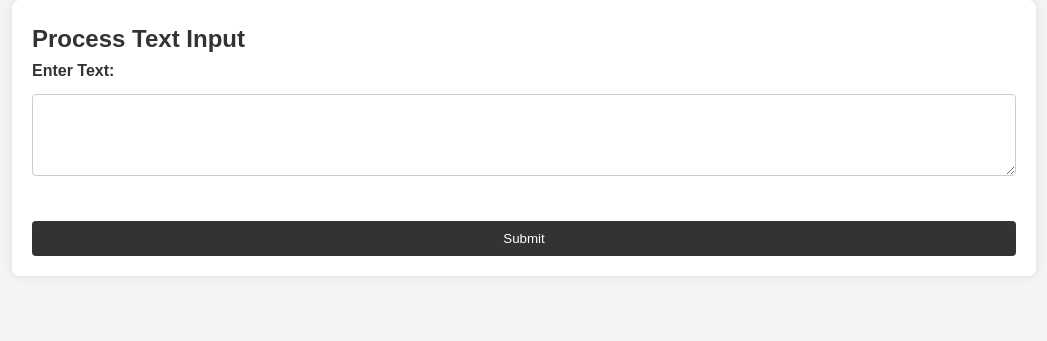
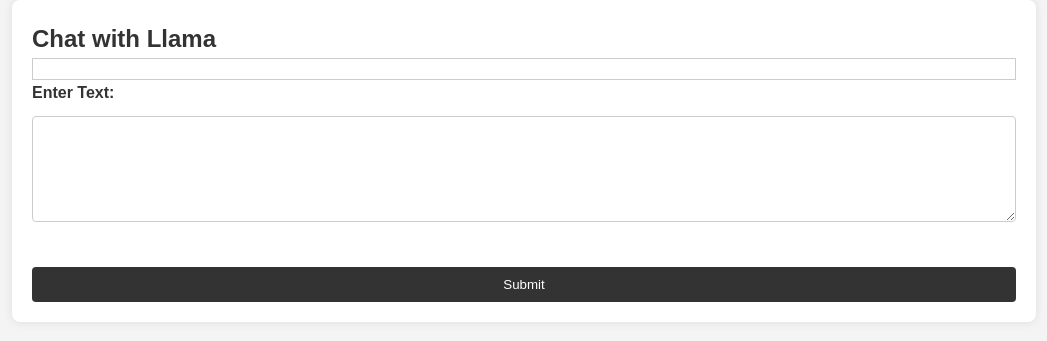
Before and after one commit to nameisalfio/Flask_ChatRPS, a Flask app: page /text-processing in a window 1280 px wide. Shown: the part 105-446 px from the top of the page, without its empty margins (116-1163 px from the left). Run offline with Flask 3, Linux system fonts and the light colour scheme.

Commit message:
Fixed text processing with Llama3 API

````diff
--- a/Flask_service/routes/routes.py
+++ b/Flask_service/routes/routes.py
@@ -1,31 +1,21 @@
-from flask import Blueprint, render_template, request, redirect, url_for, flash
+from flask import Blueprint, render_template, request, redirect, url_for, flash, session
 from werkzeug.utils import secure_filename
 from Flask_service.routes.rps_classifier import load_model, predict
 import tempfile
 import os
-import transformers
+from huggingface_hub import InferenceClient
 import torch
 
-# Define blueprint
+# Define the blueprint
 main_bp = Blueprint('main_bp', __name__)
 
-# Set device to CUDA if available, else CPU
-device = torch.device('cuda' if torch.cuda.is_available() else 'cpu')
+# Load the RPS model
+rps_model = load_model(os.path.join(os.path.dirname(__file__), '..', 'ml_models', 'rps_model.pth'))
 
-# Load models
-base_dir = os.path.dirname(os.path.abspath(__file__))
-rps_model = load_model(os.path.join(base_dir, '..', 'ml_models', 'rps_model.pth'))
-
-# Load Llama 3 tokenizer and model
-model_id = "meta-llama/Meta-Llama-3.1-8B"
-pipeline = transformers.pipeline(
-    "text-generation",
-    model=model_id,
-    tokenizer=model_id,
-    model_kwargs={"torch_dtype": torch.bfloat16},
-    device=device.index if device.type == 'cuda' else 'cpu',
-    max_new_tokens=50,
-    pad_token_id=128001
+# Configure InferenceClient of Hugging Face for Llama 3
+client = InferenceClient(
+    model="meta-llama/Meta-Llama-3-8B-Instruct",
+    token="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"
 )
 
 @main_bp.route('/')
@@ -34,34 +24,48 @@
 
 @main_bp.route('/text-processing', methods=['GET', 'POST'])
 def process_text():
-    generated_text = None
+    session.setdefault('chat_history', [])
+
     if request.method == 'POST':
         input_text = request.form.get('input_text', '').strip()
         if input_text:
             try:
-                generated_text = pipeline(input_text)[0]['generated_text']
+                session['chat_history'].append({'role': 'User', 'content': input_text})
+
+                # Generate text using the Hugging Face API
+                response = "".join(
+                    message.choices[0].delta.content
+                    for message in client.chat_completion(
+                        messages=[{"role": "user", "content": input_text}],
+                        max_tokens=500,
+                        stream=True,
+                    )
+                )
+
+                session['chat_history'].append({'role': 'Bot', 'content': response})
             except Exception as e:
                 flash(f'Error processing text: {e}', 'error')
                 return redirect(url_for('main_bp.process_text'))
-    return render_template('text_processing.html', generated_text=generated_text)
+
+    return render_template('text_processing.html', chat_history=session['chat_history'])
 
 @main_bp.route('/image-processing', methods=['GET', 'POST'])
 def process_image():
     prediction = None
     if request.method == 'POST':
         image = request.files.get('image')
-        if image and image.filename != '':
+        if image and image.filename:
             try:
                 with tempfile.TemporaryDirectory() as temp_dir:
                     image_path = os.path.join(temp_dir, secure_filename(image.filename))
                     image.save(image_path)
 
                     # Make prediction
-                    label_index = predict(image_path, rps_model)
                     labels = {0: "rock", 1: "paper", 2: "scissors"}
-                    prediction = labels.get(label_index, "Unknown")
+                    prediction = labels.get(predict(image_path, rps_model), "Unknown")
 
             except Exception as e:
                 flash(f'Error processing image: {e}', 'error')
                 return redirect(url_for('main_bp.process_image'))
+
     return render_template('image_processing.html', prediction=prediction)
--- a/Flask_service/templates/text_processing.html
+++ b/Flask_service/templates/text_processing.html
@@ -3,14 +3,22 @@
 {% block title %}Text Processing{% endblock %}
 
 {% block content %}
-    <h2>Process Text Input</h2>
+    <h2>Chat with Llama</h2>
+    <div style="border: 1px solid #ccc; padding: 10px; max-height: 400px; overflow-y: scroll;">
+        {% for message in chat_history %}
+            <div>
+                <strong>{{ message.role }}:</strong>
+                {% if message.content.startswith("```") and message.content.endswith("```") %}
+                    <pre>{{ message.content[3:-3] }}</pre>
+                {% else %}
+                    <p>{{ message.content | safe }}</p>
+                {% endif %}
+            </div>
+        {% endfor %}
+    </div>
     <form method="POST" action="{{ url_for('main_bp.process_text') }}">
         <label for="input_text">Enter Text:</label>
-        <textarea id="input_text" name="input_text" rows="4" cols="50" required></textarea><br>
+        <textarea id="input_text" name="input_text" rows="4" cols="50" style="font-size: 18px;" required></textarea><br>
         <input type="submit" value="Submit">
     </form>
-    {% if generated_text %}
-        <h3>Processed Text Result:</h3>
-        <p>{{ generated_text }}</p>
-    {% endif %}
 {% endblock %}
````
